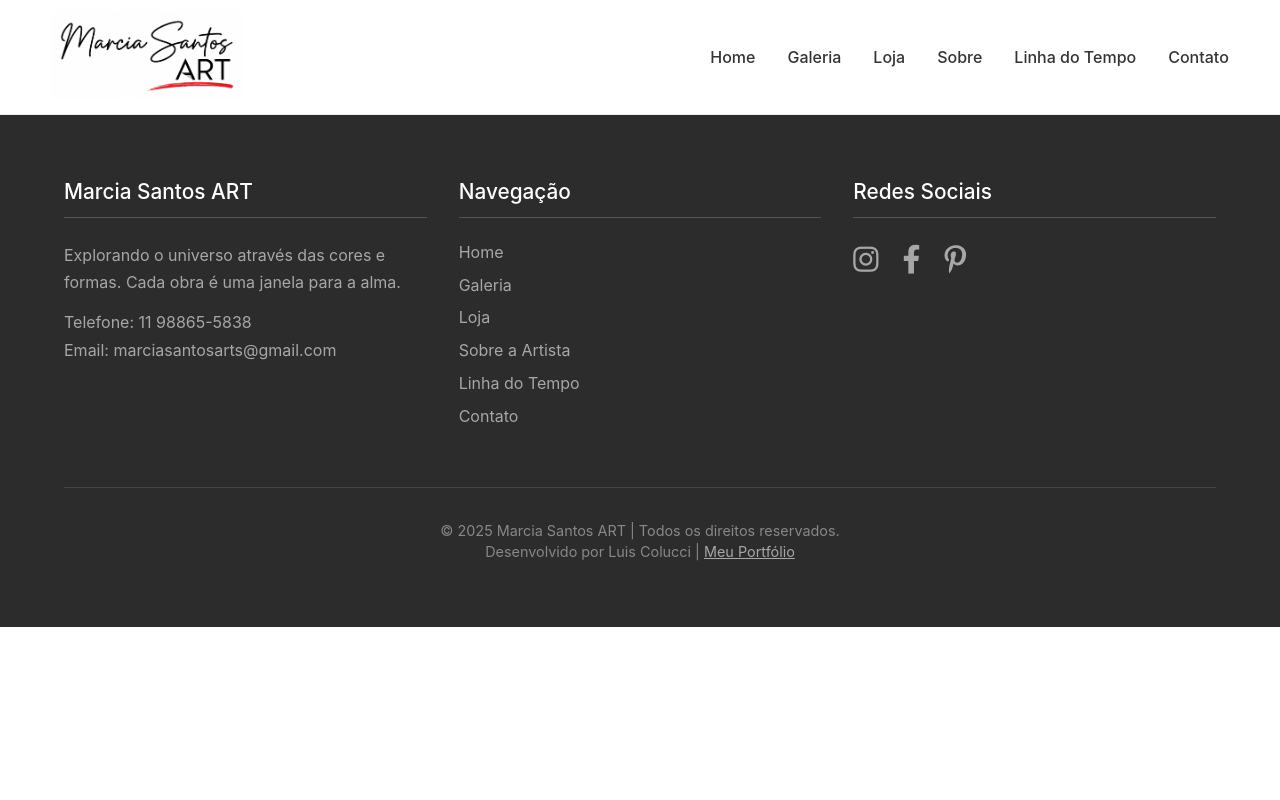
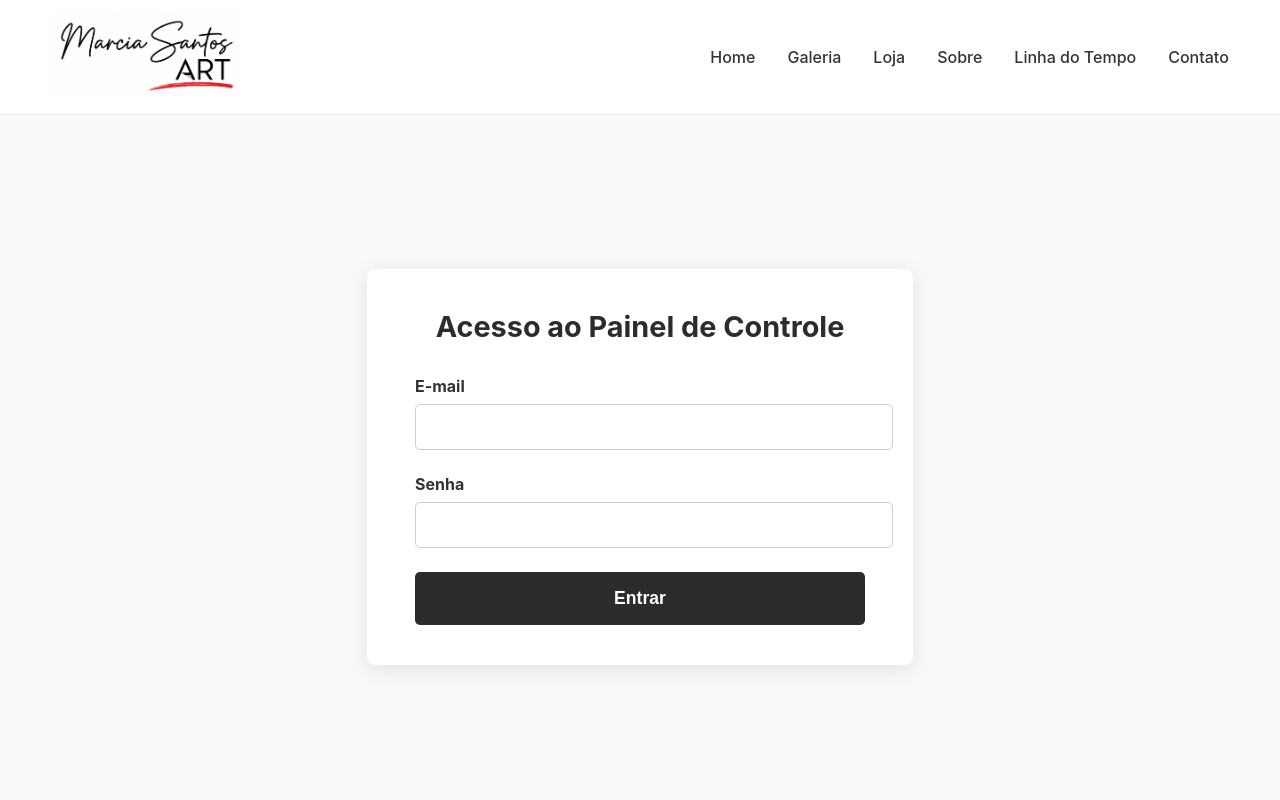
Before and after one commit to luiscolucci/projeto-marcia-art, a React (Create React App) app in the folder client/: page /login in a window 1280 px wide. Shown: the top 800 px of the page. Built offline with nearby package versions, Linux system fonts and the light colour scheme.

Commit message:
Painel de Controle

```diff
--- a/client/package.json
+++ b/client/package.json
@@ -7,6 +7,7 @@
     "@testing-library/jest-dom": "^6.6.4",
     "@testing-library/react": "^16.3.0",
     "@testing-library/user-event": "^13.5.0",
+    "firebase": "^12.1.0",
     "react": "^19.1.1",
     "react-dom": "^19.1.1",
     "react-router-dom": "^7.8.0",
--- a/client/src/App.js
+++ b/client/src/App.js
@@ -1,20 +1,24 @@
-import React from 'react';
-import { BrowserRouter, Routes, Route } from 'react-router-dom'; // 1. Importa as ferramentas do Router
+import React from "react";
+import { BrowserRouter, Routes, Route } from "react-router-dom"; // 1. Importa as ferramentas do Router
 
 // Importa os componentes que se repetem em todas as páginas
-import Navbar from './components/Navbar/Navbar';
-import Footer from './components/Footer/Footer';
-import ScrollToTop from './components/ScrollToTop';
+import Navbar from "./components/Navbar/Navbar";
+import Footer from "./components/Footer/Footer";
+import ScrollToTop from "./components/ScrollToTop";
 
 // Importa os componentes de cada página
-import HomePage from './pages/HomePage';
-import GaleriaPage from './pages/GaleriaPage';
-import LojaPage from './pages/LojaPage';
-import SobrePage from './pages/SobrePage';
-import TimelinePage from './pages/TimelinePage';
-import ContatoPage from './pages/ContatoPage';
+import HomePage from "./pages/HomePage";
+import GaleriaPage from "./pages/GaleriaPage";
+import LojaPage from "./pages/LojaPage";
+import SobrePage from "./pages/SobrePage";
+import TimelinePage from "./pages/TimelinePage";
+import ContatoPage from "./pages/ContatoPage";
+import LoginPage from "./pages/LoginPage"; // 1. IMPORTA A NOVA PÁGINA
+//import LoginPage from "./pages/LoginPage";
+import ProtectedRoute from "./components/ProtectedRoute"; // 1. IMPORTA A ROTA PROTEGIDA
+import AdminDashboard from "./pages/AdminDashboard"; // 2. IMPORTA O DASHBOARD
 
-import './App.css';
+import "./App.css";
 
 function App() {
   return (
@@ -36,6 +40,19 @@ function App() {
             <Route path="/sobre" element={<SobrePage />} />
             <Route path="/linha-do-tempo" element={<TimelinePage />} />
             <Route path="/contato" element={<ContatoPage />} />
+            <Route path="/contato" element={<ContatoPage />} />
+            <Route path="/login" element={<LoginPage />} />{" "}
+            {/* 2. ADICIONA A NOVA ROTA */}
+            <Route path="/login" element={<LoginPage />} />
+            {/* 3. ROTA PROTEGIDA */}
+            <Route
+              path="/admin"
+              element={
+                <ProtectedRoute>
+                  <AdminDashboard />
+                </ProtectedRoute>
+              }
+            />
           </Routes>
         </main>
 
--- /dev/null
+++ b/client/src/components/ProtectedRoute.js
@@ -0,0 +1,36 @@
+import React, { useState, useEffect } from "react";
+import { Navigate } from "react-router-dom";
+import { onAuthStateChanged } from "firebase/auth";
+import { auth } from "../firebaseConfig";
+
+const ProtectedRoute = ({ children }) => {
+  const [user, setUser] = useState(null);
+  const [loading, setLoading] = useState(true);
+
+  useEffect(() => {
+    // onAuthStateChanged é um "ouvinte" do Firebase que nos diz
+    // em tempo real se o usuário está logado ou não.
+    const unsubscribe = onAuthStateChanged(auth, (currentUser) => {
+      setUser(currentUser);
+      setLoading(false);
+    });
+
+    // Limpa o "ouvinte" quando o componente é desmontado
+    return () => unsubscribe();
+  }, []);
+
+  // Enquanto verifica o status de login, mostra uma mensagem de carregamento
+  if (loading) {
+    return <div>Verificando autenticação...</div>;
+  }
+
+  // Se, após a verificação, não houver usuário, redireciona para a página de login
+  if (!user) {
+    return <Navigate to="/login" />;
+  }
+
+  // Se houver um usuário logado, mostra o conteúdo da página protegida
+  return children;
+};
+
+export default ProtectedRoute;
--- /dev/null
+++ b/client/src/firebaseConfig.js
@@ -0,0 +1,19 @@
+// Importa as funções necessárias do Firebase
+import { initializeApp } from "firebase/app";
+import { getAuth } from "firebase/auth";
+
+// Suas credenciais do Firebase que você copiou
+const firebaseConfig = {
+  apiKey: "AIzaSyDDHnTHh1Mq1E75tdesBp9UDSeOQzDQ7EY",
+  authDomain: "marcia-art.firebaseapp.com",
+  projectId: "marcia-art",
+  storageBucket: "marcia-art.firebasestorage.app",
+  messagingSenderId: "923894154927",
+  appId: "1:923894154927:web:1a867775c1b3232f3a365a",
+};
+
+// Inicializa a aplicação Firebase
+const app = initializeApp(firebaseConfig);
+
+// Exporta o serviço de autenticação para ser usado em outras partes do nosso site
+export const auth = getAuth(app);
--- /dev/null
+++ b/client/src/pages/AdminDashboard.js
@@ -0,0 +1,35 @@
+import React from "react";
+import { auth } from "../firebaseConfig";
+import { signOut } from "firebase/auth";
+import { useNavigate } from "react-router-dom";
+
+const AdminDashboard = () => {
+  const navigate = useNavigate();
+
+  const handleLogout = async () => {
+    try {
+      await signOut(auth);
+      navigate("/login"); // Redireciona para o login após o logout
+    } catch (error) {
+      console.error("Erro ao fazer logout:", error);
+    }
+  };
+
+  return (
+    <div style={{ padding: "4rem 2rem" }}>
+      <h1>Bem-vindo ao Painel de Controle</h1>
+      <p>
+        Esta é a área administrativa. Em breve, aqui estarão as ferramentas para
+        gerenciar as obras.
+      </p>
+      <button
+        onClick={handleLogout}
+        style={{ padding: "10px 20px", fontSize: "1rem", cursor: "pointer" }}
+      >
+        Sair (Logout)
+      </button>
+    </div>
+  );
+};
+
+export default AdminDashboard;
--- /dev/null
+++ b/client/src/pages/LoginPage.css
@@ -0,0 +1,71 @@
+.login-page-container {
+  display: flex;
+  justify-content: center;
+  align-items: center;
+  min-height: 80vh;
+  padding: 2rem;
+  background-color: #f9f9f9;
+}
+
+.login-form-wrapper {
+  background-color: #ffffff;
+  padding: 2.5rem 3rem;
+  border-radius: 8px;
+  box-shadow: 0 4px 20px rgba(0, 0, 0, 0.1);
+  width: 100%;
+  max-width: 450px;
+}
+
+.login-form-wrapper h2 {
+  text-align: center;
+  margin-top: 0;
+  margin-bottom: 2rem;
+  font-size: 1.8rem;
+  color: #2c2c2c;
+}
+
+.form-group {
+  margin-bottom: 1.5rem;
+}
+
+.form-group label {
+  display: block;
+  margin-bottom: 0.5rem;
+  font-weight: bold;
+  color: #333;
+}
+
+.form-group input {
+  width: 100%;
+  padding: 0.8rem;
+  border: 1px solid #ccc;
+  border-radius: 5px;
+  font-size: 1rem;
+}
+
+.login-button {
+  width: 100%;
+  padding: 1rem;
+  font-size: 1.1rem;
+  font-weight: bold;
+  color: #ffffff;
+  background-color: #2c2c2c;
+  border: none;
+  border-radius: 5px;
+  cursor: pointer;
+  transition: background-color 0.3s ease;
+}
+
+.login-button:hover {
+  background-color: #555;
+}
+
+.error-message {
+  color: #d93025;
+  background-color: #f8d7da;
+  border: 1px solid #f5c6cb;
+  border-radius: 5px;
+  padding: 0.8rem;
+  text-align: center;
+  margin-bottom: 1.5rem;
+}
--- /dev/null
+++ b/client/src/pages/LoginPage.js
@@ -0,0 +1,65 @@
+import React, { useState } from "react";
+import { useNavigate } from "react-router-dom";
+import { auth } from "../firebaseConfig"; // Importa nossa configuração de autenticação
+import { signInWithEmailAndPassword } from "firebase/auth";
+import "./LoginPage.css";
+
+const LoginPage = () => {
+  const [email, setEmail] = useState("");
+  const [password, setPassword] = useState("");
+  const [error, setError] = useState("");
+  const navigate = useNavigate(); // Hook para nos permitir redirecionar o usuário
+
+  const handleLogin = async (e) => {
+    e.preventDefault(); // Impede que a página recarregue ao enviar o formulário
+    setError(""); // Limpa erros anteriores
+
+    try {
+      // Tenta fazer o login com o Firebase
+      await signInWithEmailAndPassword(auth, email, password);
+      // Se o login for bem-sucedido, redireciona para o painel de controle
+      navigate("/admin");
+    } catch (err) {
+      // Se o Firebase retornar um erro (ex: senha errada), mostra uma mensagem amigável
+      setError("E-mail ou senha inválidos. Por favor, tente novamente.");
+      console.error("Erro de login:", err); // Mostra o erro detalhado no console para depuração
+    }
+  };
+
+  return (
+    <div className="login-page-container">
+      <div className="login-form-wrapper">
+        <h2>Acesso ao Painel de Controle</h2>
+        <form onSubmit={handleLogin}>
+          <div className="form-group">
+            <label htmlFor="email">E-mail</label>
+            <input
+              type="email"
+              id="email"
+              value={email}
+              onChange={(e) => setEmail(e.target.value)}
+              required
+            />
+          </div>
+          <div className="form-group">
+            <label htmlFor="password">Senha</label>
+            <input
+              type="password"
+              id="password"
+              value={password}
+              onChange={(e) => setPassword(e.target.value)}
+              required
+            />
+          </div>
+          {/* Mostra a mensagem de erro, se houver uma */}
+          {error && <p className="error-message">{error}</p>}
+          <button type="submit" className="login-button">
+            Entrar
+          </button>
+        </form>
+      </div>
+    </div>
+  );
+};
+
+export default LoginPage;
```
Also changed, not shown: 2 other files (tests, documents, lock files or other folders).
